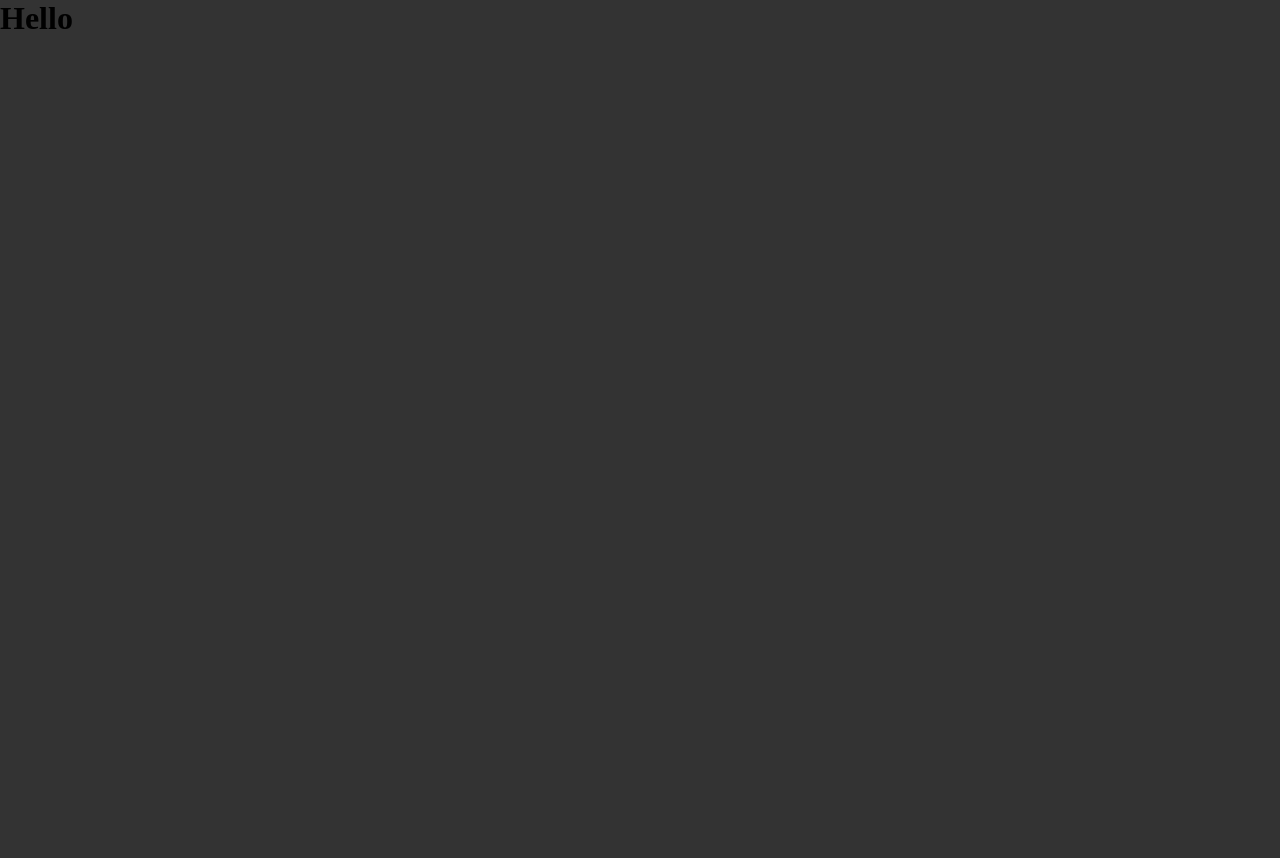
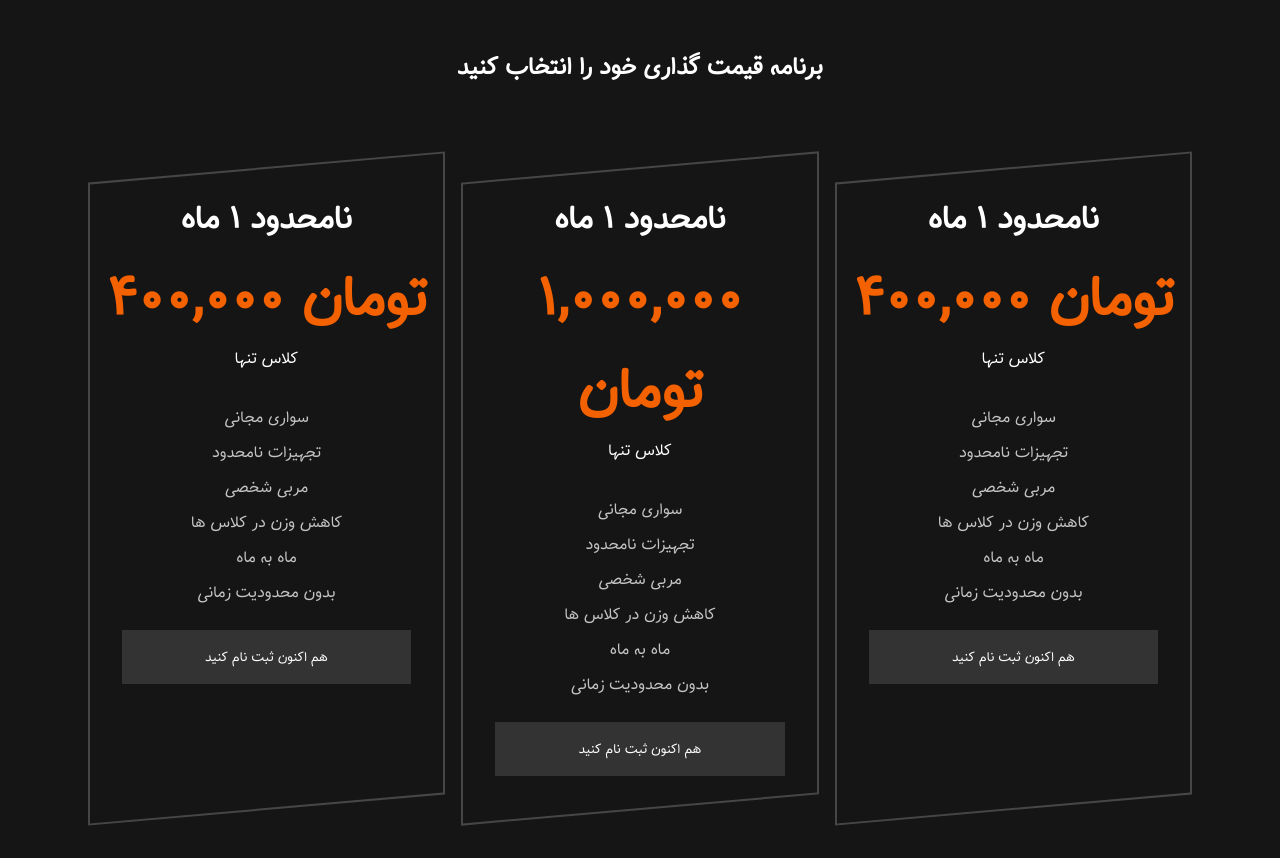
Before and after one commit to mrx088/Front-Projects, a plain HTML site: page 24/index.html in a window 1280 px wide. Before the commit the page ends 800 px from the top, so only its background shows below. Drawn offline with Linux system fonts and the light colour scheme.

Commit message:
24 was finished

```diff
--- a/24/index.html
+++ b/24/index.html
@@ -8,7 +8,76 @@
 </head>
 <body>
 
-    <h1>Hello</h1>
+    <div class="container">
+        <h2 class="title">
+            برنامه قیمت گذاری خود را انتخاب کنید
+        </h2>
+        <div class="items">
+            <div class="item">
+                <h2 class="item-header">نامحدود 1 ماه</h2>
+                <div class="item-price">
+                    400,000 تومان
+                </div>
+                <div class="item-status">
+
+                    کلاس تنها
+                </div>
+
+                <ul class="item-lists">
+                    <li>سواری مجانی</li>
+                    <li>تجهیزات نامحدود</li>
+                    <li>مربی شخصی</li>
+                    <li>کاهش وزن در کلاس ها</li>
+                    <li>ماه به ماه</li>
+                    <li>بدون محدودیت زمانی</li>
+                </ul>
+
+                <button>هم اکنون ثبت نام کنید</button>
+            </div>
+            <div class="item">
+                <h2 class="item-header">نامحدود 1 ماه</h2>
+                <div class="item-price">
+                    1,000,000 تومان
+                </div>
+                <div class="item-status">
+
+                    کلاس تنها
+                </div>
+
+                <ul class="item-lists">
+                    <li>سواری مجانی</li>
+                    <li>تجهیزات نامحدود</li>
+                    <li>مربی شخصی</li>
+                    <li>کاهش وزن در کلاس ها</li>
+                    <li>ماه به ماه</li>
+                    <li>بدون محدودیت زمانی</li>
+                </ul>
+
+                <button>هم اکنون ثبت نام کنید</button>
+            </div>
+            <div class="item">
+                <h2 class="item-header">نامحدود 1 ماه</h2>
+                <div class="item-price">
+                    400,000 تومان
+                </div>
+                <div class="item-status">
+
+                    کلاس تنها
+                </div>
+
+                <ul class="item-lists">
+                    <li>سواری مجانی</li>
+                    <li>تجهیزات نامحدود</li>
+                    <li>مربی شخصی</li>
+                    <li>کاهش وزن در کلاس ها</li>
+                    <li>ماه به ماه</li>
+                    <li>بدون محدودیت زمانی</li>
+                </ul>
+
+                <button>هم اکنون ثبت نام کنید</button>
+            </div>
+        </div>
+    </div>
 
 </body>
 </html>
--- a/24/style.css
+++ b/24/style.css
@@ -1,10 +1,108 @@
+@font-face {
+    font-family: tanha;
+    src: url('./font/Tanha-FD.woff2' ) format("woff2");
+    font-size: normal;
+    font-weight: normal;
+    font-style: normal;
+
+}
+
+:root{
+    --bg-white : #fff
+}
+
 *{
     margin: 0;
     padding: 0;
     box-sizing: border-box;
+    font-family: tanha;
 }
 
 body{
     height: 100vh;
+    background-color: #151515;
+}
+
+ul{
+    list-style: none;
+}
+
+.container{
+    max-width: 1200px;
+    padding: 3rem;
+    margin: 0 auto;
+}
+
+.title{
+    text-align: center;
+    margin-bottom: 5rem;
+    color: var(--bg-white);
+}
+
+.items{
+    display: grid;
+    grid-template-columns: repeat(auto-fill,minmax(357px,auto));
+    gap: 1rem;
+}
+
+.item{
+    border: 2px solid #464646;
+    padding: 1rem;
+    text-align: center;
+    transform: skewY(-5deg);
+    color: var(--bg-white);
+    cursor: pointer;
+    transition: all 0.3s ease-in;
+
+
+}
+.item:hover{
+    background-color: var(--bg-white);
+    color: black;
+}
+
+.item:hover .item-lists{
+    color: black;
+}
+.item:hover button{
+    background-color: #f36100;
+}
+
+.item-header,.item-price,.item-lists,.item-status,.item button{
+    transform: skewY(5deg);
+
+}
+.item-header{
+    font-size: 2rem;
+    font-weight: bold;
+    padding: 0.5rem 0;
+
+}
+.item-price{
+    font-size: 3.5rem;
+    color: #f36100;
+    font-weight: bold;
+}
+
+.item-status{
+    margin-bottom: 2rem;
+
+}
+.item-lists{
+    color: #c4c4c4;
+}
+
+.item-lists li{
+    margin-bottom: 0.5rem;
+}
+
+.item button {
     background-color: #333333;
+    border: none;
+    width: 90%;
+    padding:1rem;
+    margin: 1rem;
+    color: var(--bg-white);
+    cursor: pointer;
+    transition: all 0.3s ease;
 }
```
Also changed, not shown: 24/font/Tanha-FD.woff2 (added).
